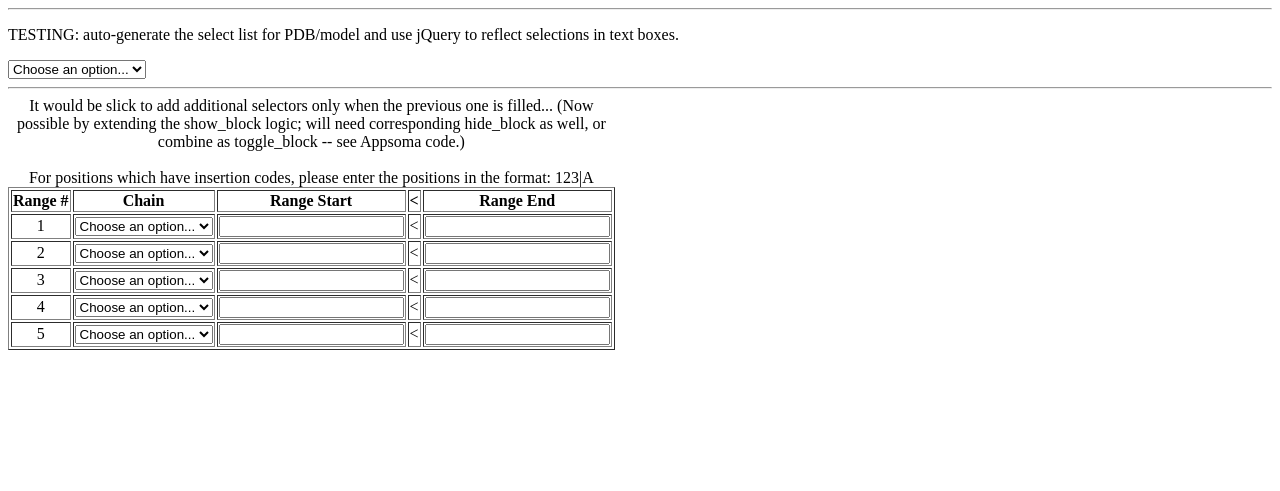
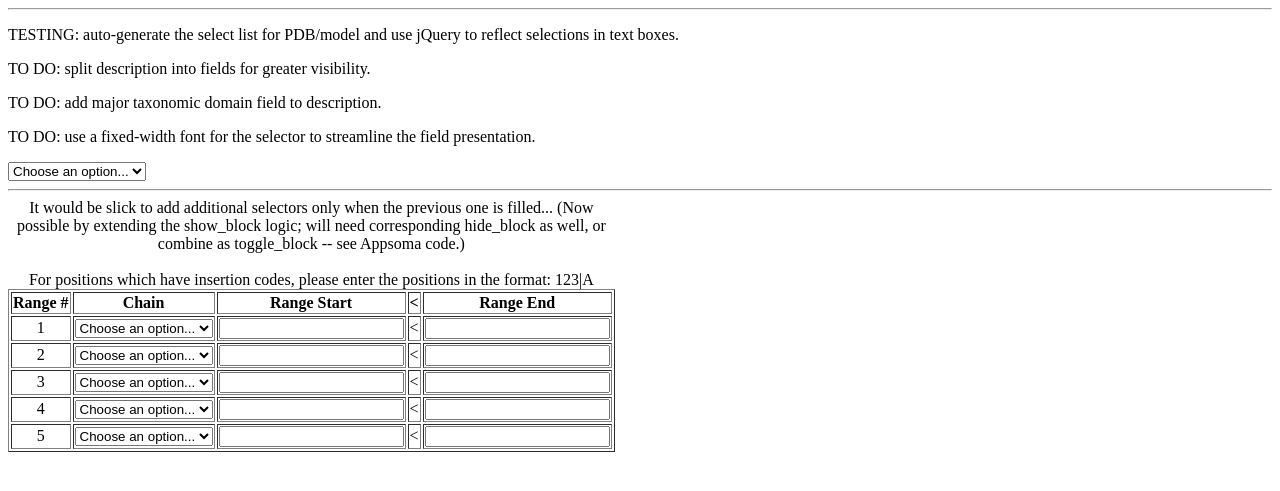
Before and after one commit to BGSU-RNA/alignment-server-dev, a Flask app: template templates/form.html in a window 1280 px wide. Shown: the part 290-781 px from the top of the page. Run offline with Flask 2, Linux system fonts and the light colour scheme; the template is opened without the code that fills it, so the values that code supplies are empty; some libraries are stand-ins or nearby versions.

Commit message:
Adding "to do" notes from code call 2014-11-13 For record-keeping purposes...

```diff
--- a/templates/form.html
+++ b/templates/form.html
@@ -89,6 +89,9 @@
 		</table>
 		<hr>
 		<p>TESTING:  auto-generate the select list for PDB/model and use jQuery to reflect selections in text boxes.</p>
+		<p>TO DO:  split description into fields for greater visibility.</p>
+		<p>TO DO:  add major taxonomic domain field to description.</p>
+		<p>TO DO:  use a fixed-width font for the selector to streamline the field presentation.</p>
 		<select id="pdbmod" name="pdbmod">
 			{{ null_option() }}
 			{%- for row in mods -%}
--- a/templates/results.html
+++ b/templates/results.html
@@ -4,6 +4,9 @@
 {% endblock title %}
 {% block body %}
 <h2>{{ self.titletext() }}</h2>
+<p>TO DO:  add a summary table here.  Sequence + count; prioritize the
+	sequence from the input PDB file (separate tbody with custom format?).</p>
+<hr>
 <table border="1" width="100%">
 	<caption>Real data from rCAD; header repeated every 20 rows.</caption>
 	<thead>
```
